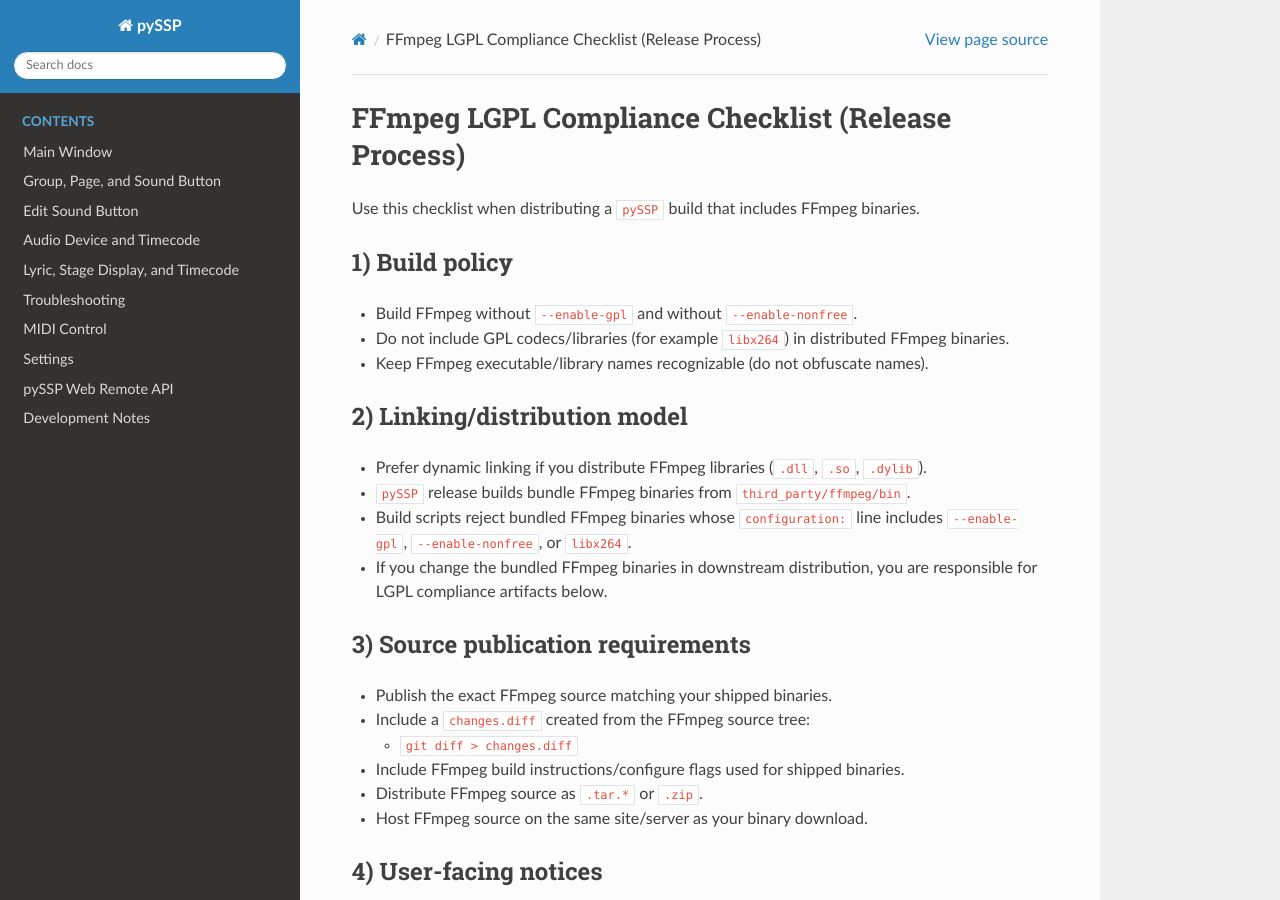
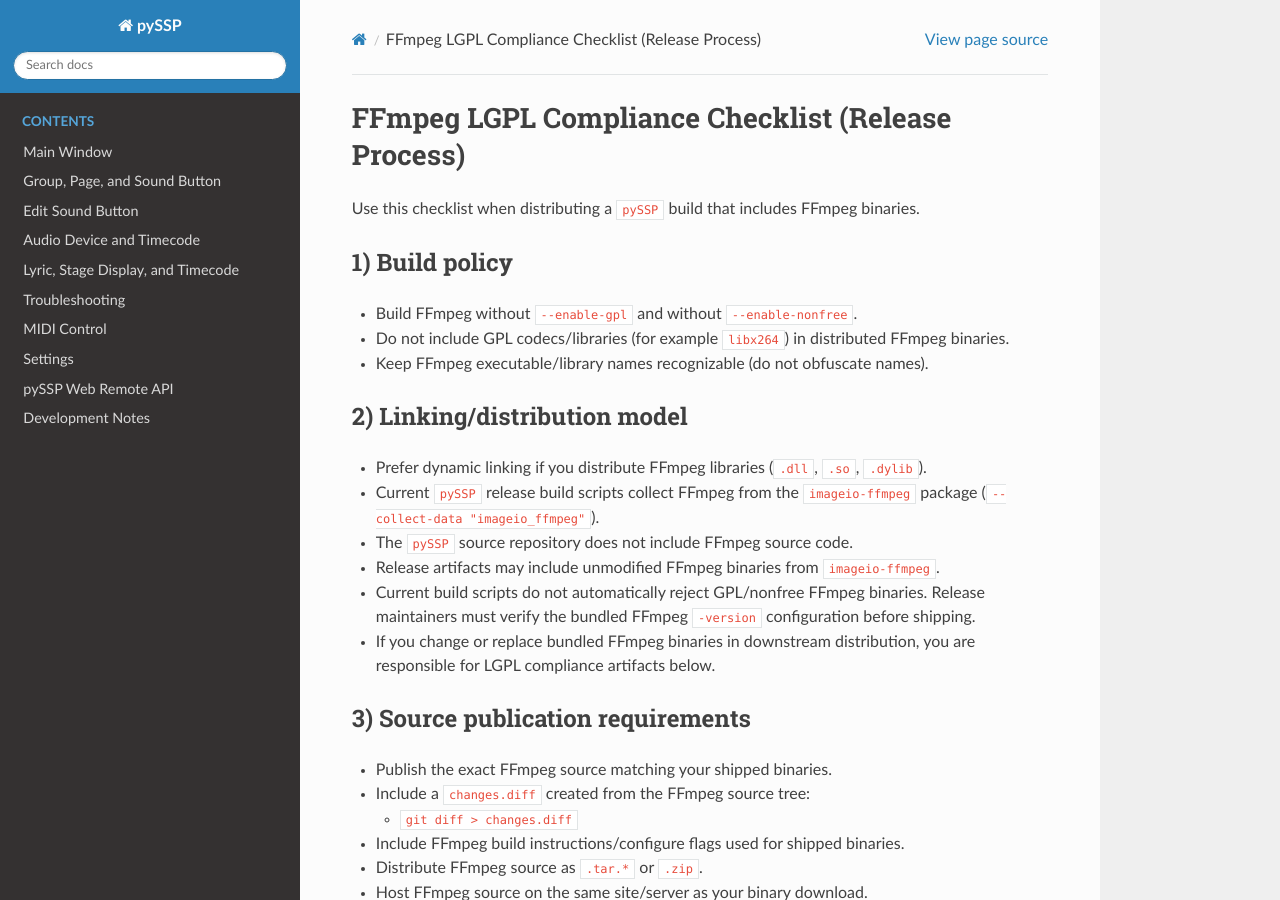
Before and after one commit to sikaxn/pySSP, a Sphinx documentation site: the page built from docs/source/ffmpeg_lgpl_compliance.md, in a window 1280 px wide and 900 px high. Built offline with Sphinx 7.4.7 and the Read the Docs theme 3.1.0, drawn with Linux system fonts in a browser that asks for light colours.

Commit message:
update ffmpeg license info

```diff
--- a/docs/source/ffmpeg_lgpl_compliance.md
+++ b/docs/source/ffmpeg_lgpl_compliance.md
@@ -11,9 +11,11 @@
 ## 2) Linking/distribution model
 
 - Prefer dynamic linking if you distribute FFmpeg libraries (`.dll`, `.so`, `.dylib`).
-- `pySSP` release builds bundle FFmpeg binaries from `third_party/ffmpeg/bin`.
-- Build scripts reject bundled FFmpeg binaries whose `configuration:` line includes `--enable-gpl`, `--enable-nonfree`, or `libx264`.
-- If you change the bundled FFmpeg binaries in downstream distribution, you are responsible for LGPL compliance artifacts below.
+- Current `pySSP` release build scripts collect FFmpeg from the `imageio-ffmpeg` package (`--collect-data "imageio_ffmpeg"`).
+- The `pySSP` source repository does not include FFmpeg source code.
+- Release artifacts may include unmodified FFmpeg binaries from `imageio-ffmpeg`.
+- Current build scripts do not automatically reject GPL/nonfree FFmpeg binaries. Release maintainers must verify the bundled FFmpeg `-version` configuration before shipping.
+- If you change or replace bundled FFmpeg binaries in downstream distribution, you are responsible for LGPL compliance artifacts below.
 
 ## 3) Source publication requirements
 
```
Also changed, not shown: README.md (+4 -2 lines), pyssp/assets/about/about.md (+1 -0 lines), pyssp/assets/about/credits.md (+1 -0 lines), pyssp/assets/about/eula.md (deleted, +0 -16 lines).
